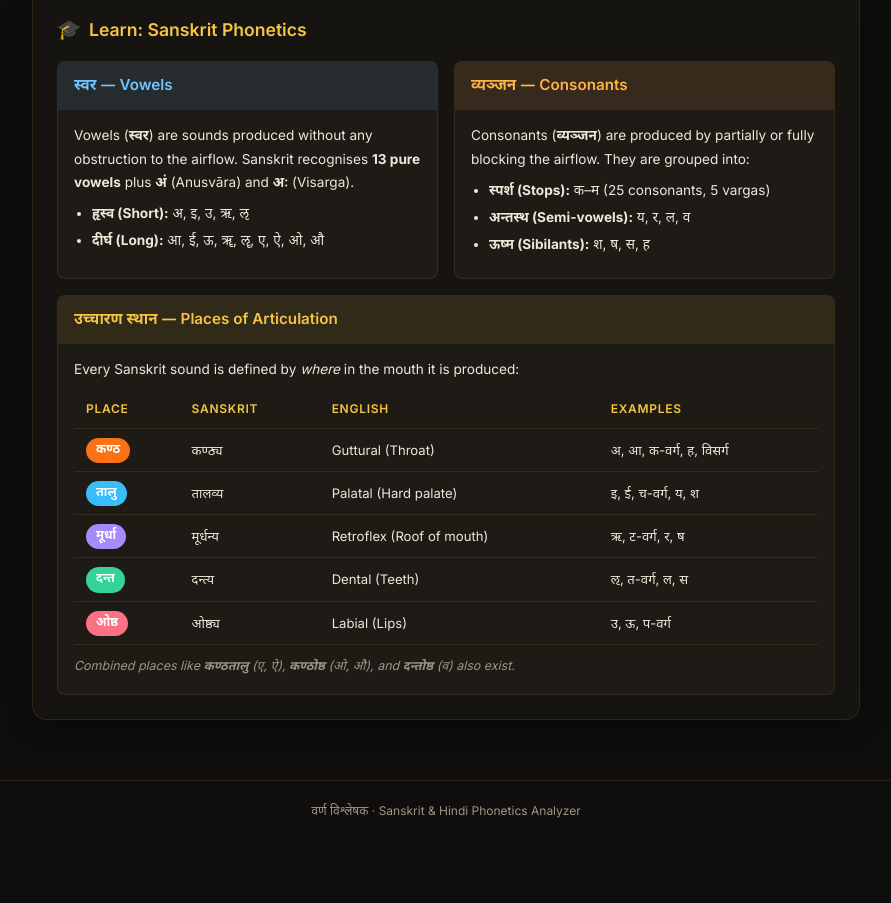
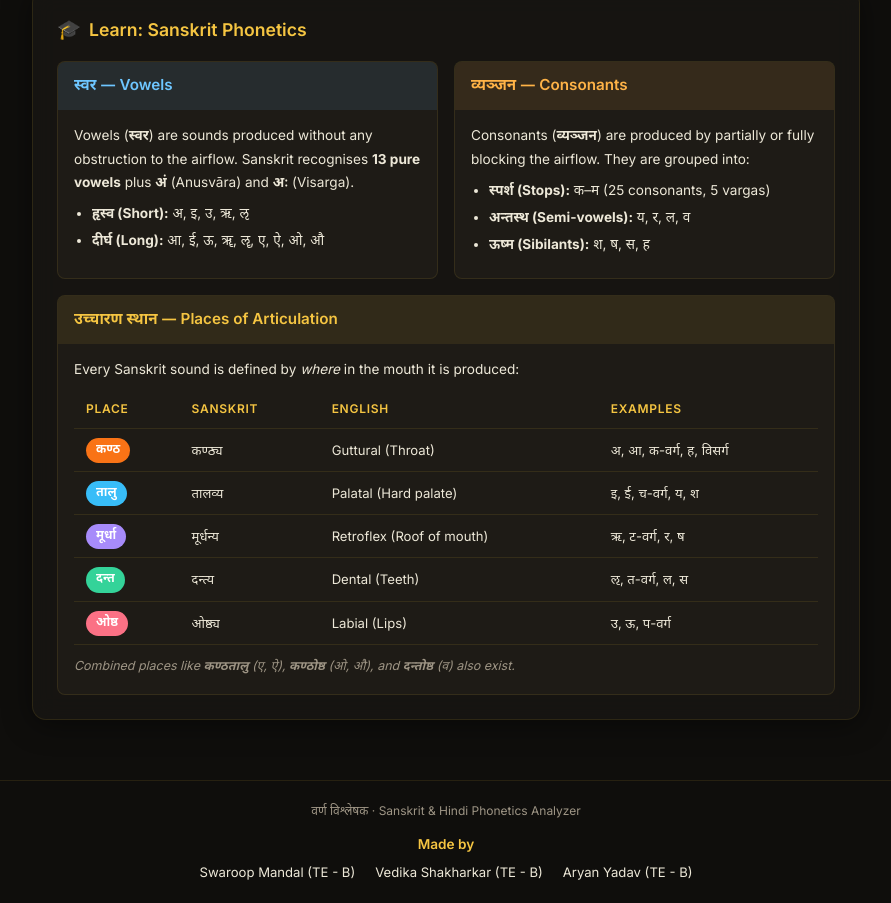
Before and after one commit to Swaroop1301/Sanskrit-Phonetics-Analyzer, a plain HTML site: page index.html in a window 1280 px wide. Shown: the part 1018-1921 px from the top of the page, without its empty margins (194-1085 px from the left). Before the commit the page ends 1858 px from the top, so only its background shows below. Drawn offline with Linux system fonts and the light colour scheme.

Commit message:
feat: add team credits section in footer

```diff
--- a/index.html
+++ b/index.html
@@ -189,6 +189,14 @@
 
   <footer id="app-footer">
     <p>वर्ण विश्लेषक · Sanskrit &amp; Hindi Phonetics Analyzer</p>
+    <div class="credits">
+      <p class="credits-title">Made by</p>
+      <ul class="credits-list">
+        <li>Swaroop Mandal (TE - B)</li>
+        <li>Vedika Shakharkar (TE - B)</li>
+        <li>Aryan Yadav (TE - B)</li>
+      </ul>
+    </div>
   </footer>
 
   <script src="app.js"></script>
--- a/style.css
+++ b/style.css
@@ -605,6 +605,27 @@ body::before {
   border-top: 1px solid var(--border);
 }
 
+.credits {
+  margin-top: 14px;
+}
+
+.credits-title {
+  font-size: .85rem;
+  font-weight: 600;
+  color: var(--amber);
+  margin-bottom: 6px;
+}
+
+.credits-list {
+  list-style: none;
+  display: flex;
+  justify-content: center;
+  gap: 20px;
+  flex-wrap: wrap;
+  font-size: .82rem;
+  color: var(--text);
+}
+
 /* ═══════════════════════════════════════════════════
    Responsive
    ═══════════════════════════════════════════════════ */
```
